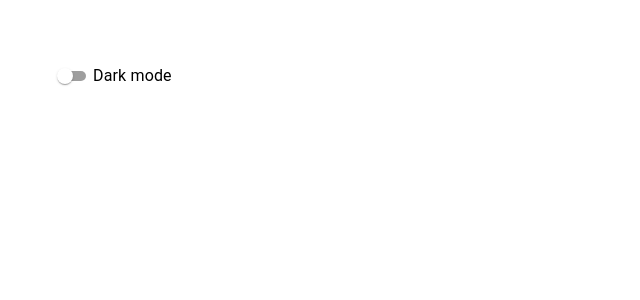
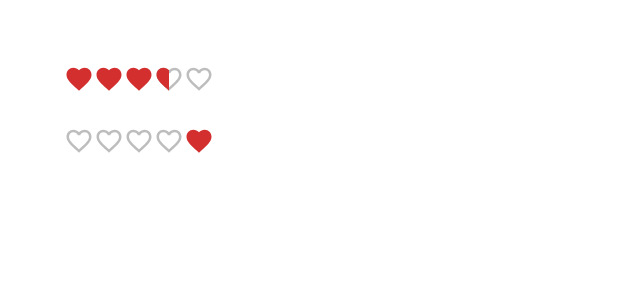
Before and after one commit to Newton-Duarte/react-mui, a React (Create React App) app: page / in a window 1280 px wide. Shown: the top 300 px of the page, without its empty margins (0-640 px from the left). Built offline with nearby package versions, Linux system fonts and the light colour scheme.

Commit message:
feat: add mui rating component

```diff
--- a/src/App.tsx
+++ b/src/App.tsx
@@ -4,9 +4,10 @@
 // import { MuiSelect } from './components/MuiSelect';
 // import { MuiRadioButton } from './components/MuiRadioButton';
 // import { MuiCheckbox } from './components/MuiCheckbox';
+// import { MuiSwitch } from './components/MuiSwitch';
 
 import './App.css';
-import { MuiSwitch } from './components/MuiSwitch';
+import { MuiRating } from './components/MuiRating';
 
 function App() {
   return (
@@ -17,7 +18,8 @@
       {/* <MuiSelect /> */}
       {/* <MuiRadioButton /> */}
       {/* <MuiCheckbox /> */}
-      <MuiSwitch />
+      {/* <MuiSwitch /> */}
+      <MuiRating />
     </div>
   );
 }
--- /dev/null
+++ b/src/components/MuiRating.tsx
@@ -0,0 +1,46 @@
+import { useState } from 'react';
+import { Rating } from '@mui/material'
+import { Stack } from '@mui/system'
+import FavoriteIcon from '@mui/icons-material/Favorite';
+import FavoriteBorderIcon from '@mui/icons-material/FavoriteBorder';
+
+export const MuiRating = () => {
+  const [value, setValue] = useState<number | null>(3.5);
+  const [value2, setValue2] = useState<number | null>(5);
+
+  const handleChange = (_event: React.ChangeEvent<{}>, newValue: number | null) => {
+    setValue(newValue);
+  };
+
+  const handleChange2 = (_event: React.ChangeEvent<{}>, newValue: number | null) => {
+    setValue2(newValue);
+  };
+
+  console.log({ value, value2 });
+
+  return (
+    <Stack spacing={4}>
+      <Stack spacing={2}>
+        <Rating
+          value={value}
+          onChange={handleChange}
+          precision={0.5}
+          size="large"
+          icon={<FavoriteIcon fontSize="inherit" color="error" />}
+          emptyIcon={<FavoriteBorderIcon fontSize="inherit" />}
+          readOnly
+        />
+      </Stack>
+      <Stack spacing={2}>
+        <Rating
+          value={value2}
+          onChange={handleChange2}
+          size="large"
+          icon={<FavoriteIcon fontSize="inherit" color="error" />}
+          emptyIcon={<FavoriteBorderIcon fontSize="inherit" />}
+          highlightSelectedOnly
+        />
+      </Stack>
+    </Stack>
+  )
+}
```
